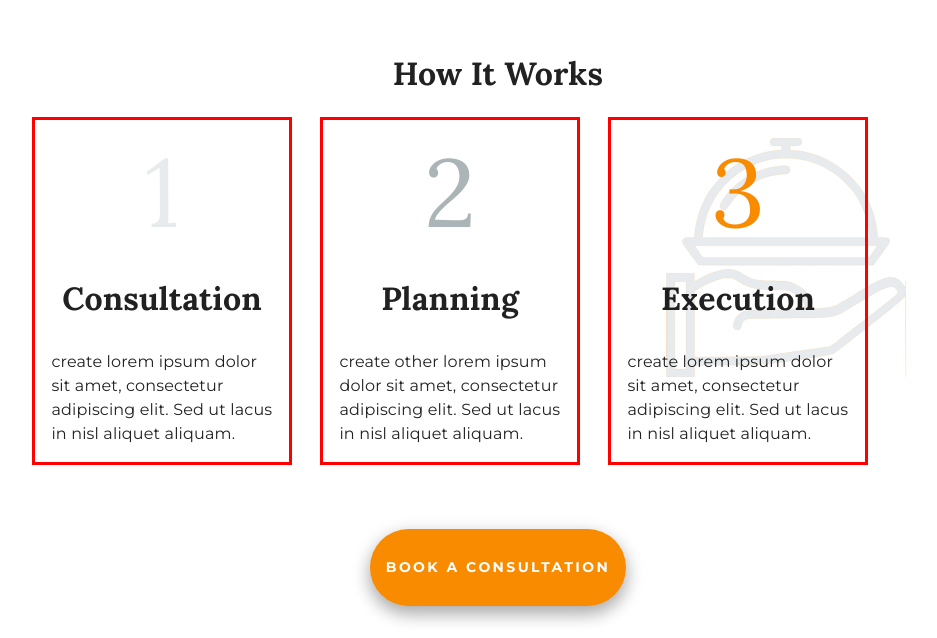
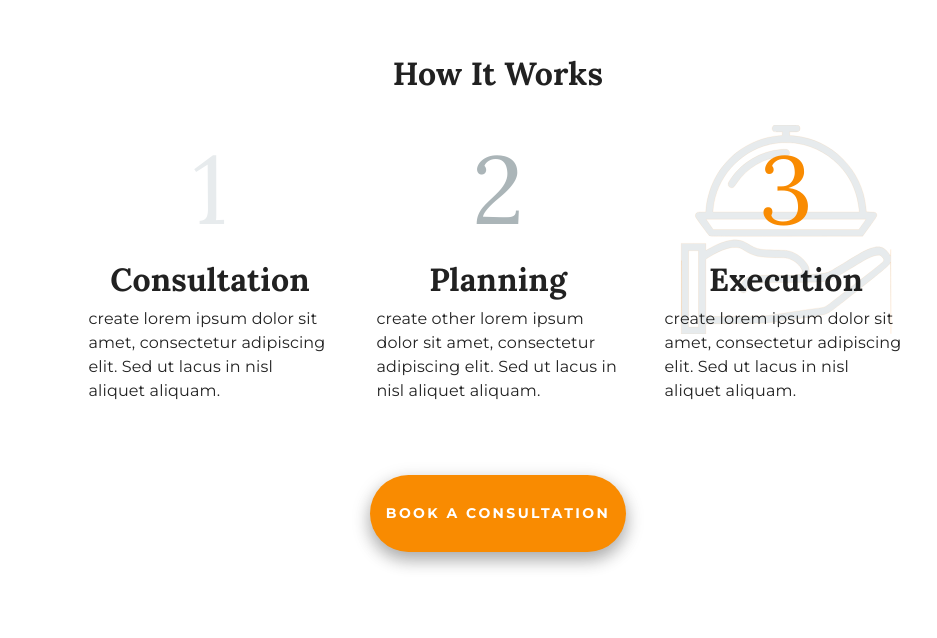
Before and after one commit to chukalicious/event-planning-landing, a React (Create React App) app: page / in a window 1280 px wide. Shown: the part 1558-2196 px from the top of the page, without its empty margins (142-1079 px from the left). After the commit the page ends 2142 px from the top, so only its background shows below. Built offline with nearby package versions, Linux system fonts and the light colour scheme.

Commit message:
centered steps

```diff
--- a/src/components/HowItWorks/HowItWorksContainer.js
+++ b/src/components/HowItWorks/HowItWorksContainer.js
@@ -71,6 +71,7 @@ const HowItWorksContainer = () => {
               [theme.breakpoints.up("md")]: {
                 flexDirection: "row",
                 width: "90%",
+                mx: "auto",
               },
             }}
           >
--- a/src/components/HowItWorks/HowItWorksStep.js
+++ b/src/components/HowItWorks/HowItWorksStep.js
@@ -9,7 +9,6 @@ const HowItWorksStep = (props) => {
   return (
     <Box
       sx={{
-        border: "red solid 3px",
         width: "100%",
         [theme.breakpoints.up("md")]: {
           display: "flex",
@@ -36,7 +35,7 @@ const HowItWorksStep = (props) => {
           textTransform: "capitalize",
           textAlign: "center",
           fontWeight: "bold",
-          p: "1rem",
+          minWidth: "fit-content",
         }}
       >
         {props.step.title}
@@ -44,7 +43,7 @@ const HowItWorksStep = (props) => {
       <Typography
         sx={{
           fontSize: theme.typography.body1,
-          p: "1rem",
+          p: ".5rem",
         }}
       >
         {props.step.text}
```
